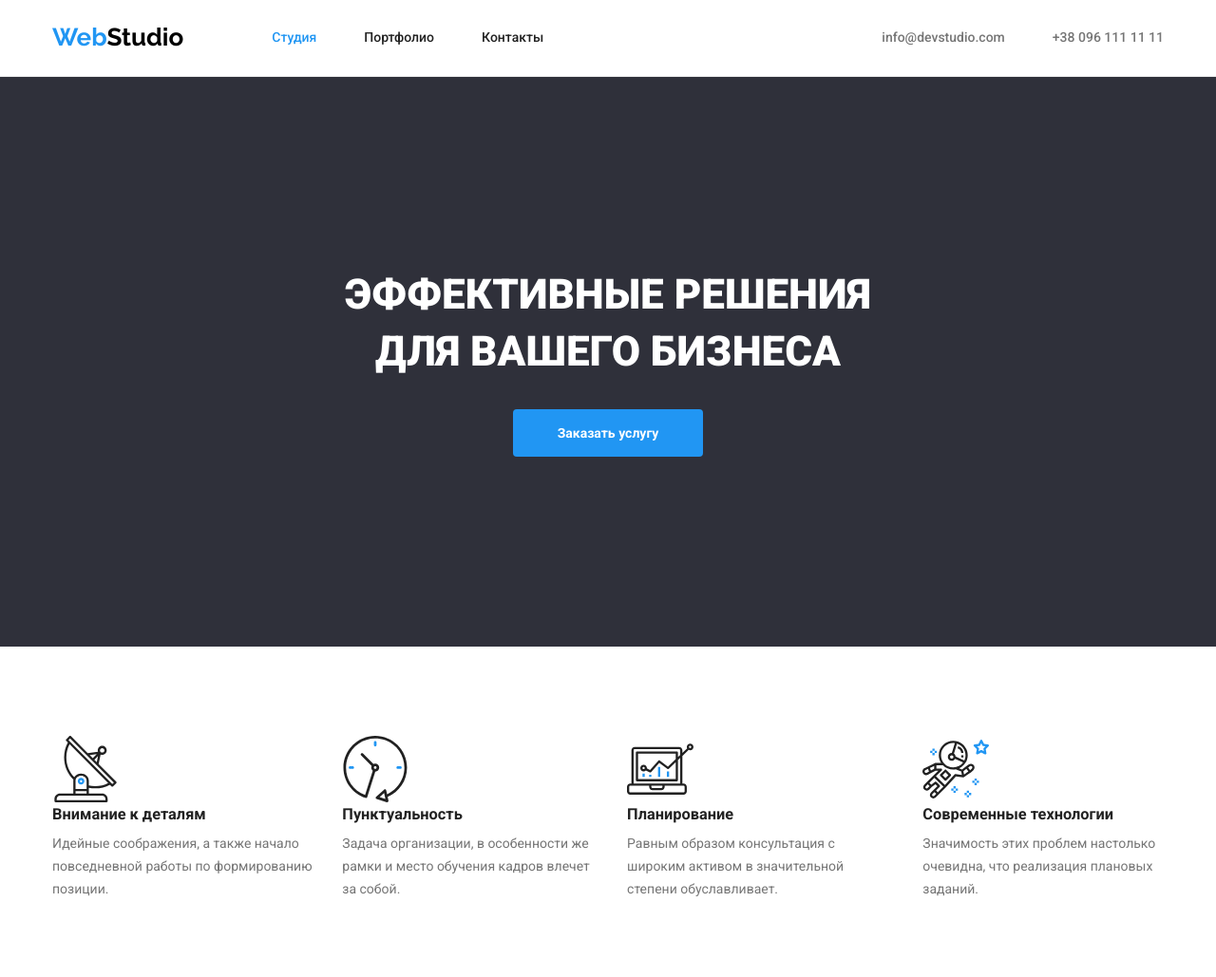
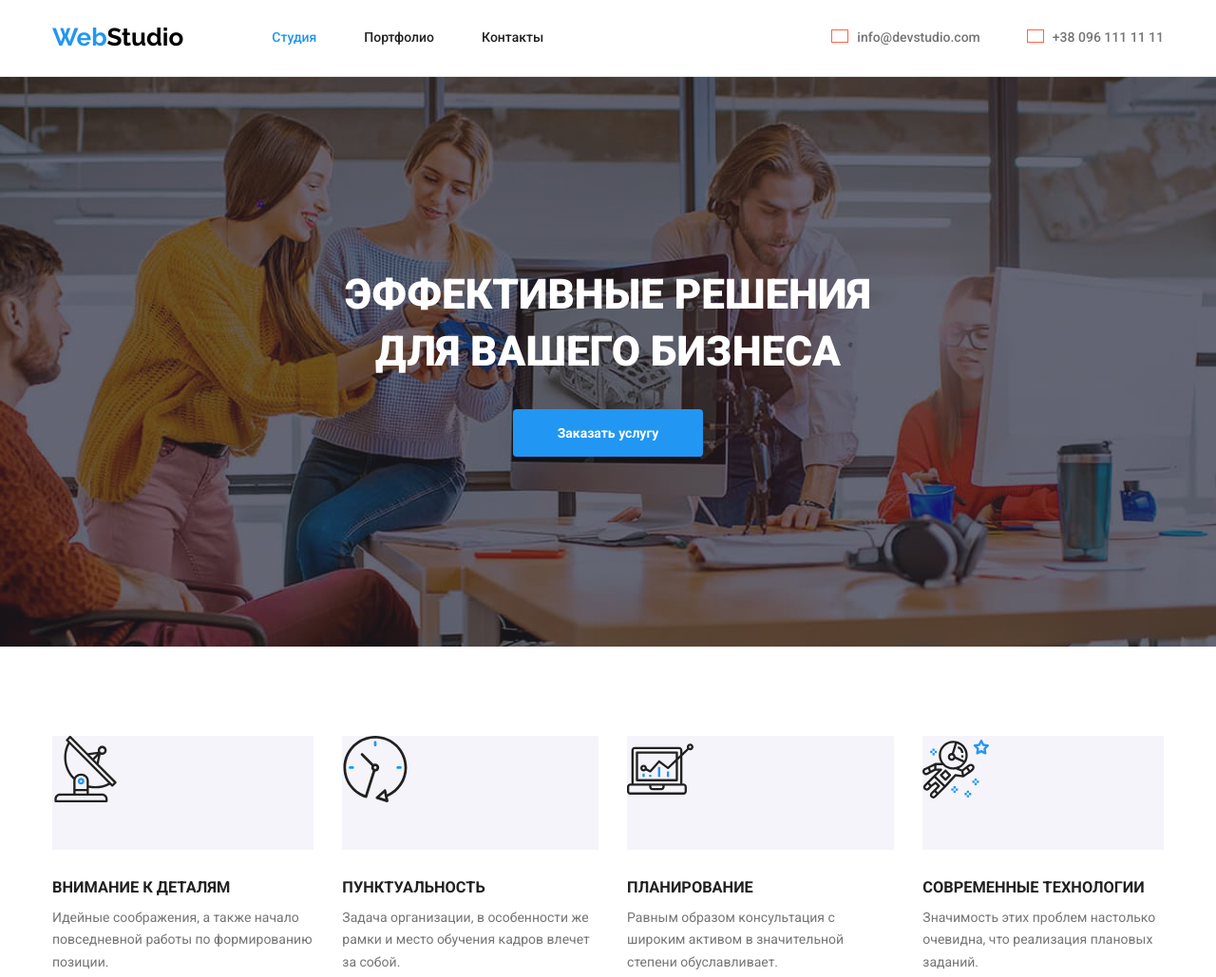
Before and after one commit to PavliukD/goit-markup-hw-04, a plain HTML site: page index.html in a window 1280 px wide. Shown: the top 1029 px of the page at 95% size. Drawn offline with nearby package versions, Linux system fonts and the light colour scheme.

Commit message:
Добавлены стили для страницы Портфолио

```diff
--- a/css/styles.css
+++ b/css/styles.css
@@ -6,6 +6,7 @@
   --section-main-background-color: #e5e5e5;
   --section-secondary-background-color: #f5f4fa;
   --main-body-color: #ffffff;
+  --button-hover-color: #188ce8;
 }
 
 /*если надо выделить границы элемента - используй outline: 2px solid tomato;*/
@@ -125,6 +126,15 @@ p {
   margin-left: auto;
 }
 
+.contacts .item::before {
+  content: '';
+  display: inline-block;
+  margin-right: 10px;
+  width: 16px;
+  height: 12px;
+  outline: 1px solid tomato;
+}
+
 .contacts .item + .item {
   margin-left: 50px;
 }
@@ -142,6 +152,19 @@ p {
   background-color: var(--hero-background-color);
   padding-top: 200px;
   padding-bottom: 200px;
+  margin-left: auto;
+  margin-right: auto;
+  background-image: linear-gradient(
+      to right,
+      rgba(47, 48, 58, 0.4),
+      rgba(47, 48, 58, 0.4)
+    ),
+    url(../images/hero-background-image.jpg);
+  background-repeat: no-repeat;
+  background-position: center;
+  background-size: cover;
+  max-width: 1600px;
+  min-height: 600px;
 }
 
 .hero-title {
@@ -169,6 +192,11 @@ p {
   display: block;
   margin-left: auto;
   margin-right: auto;
+  box-shadow: 0px 4px 4px rgba(0, 0, 0, 0.15);
+}
+
+.hero-button:hover {
+  background-color: var(--button-hover-color);
 }
 
 /*features*/
@@ -196,15 +224,28 @@ p {
   margin-left: 30px;
 }
 
+.features-list .item {
+  width: calc((100%-90px) / 4);
+}
+
 .features-title {
   color: var(--secondary-text-color);
   line-height: 1.2;
-  margin: 0;
+  margin-top: 30px;
+  margin-bottom: 0;
+  text-transform: uppercase;
 }
 
 .features-text {
   line-height: 1.7;
   margin-top: 10px;
+}
+
+.features-picture {
+  display: block;
+  width: 100%;
+  height: 120px;
+  background-color: var(--section-secondary-background-color);
 }
 
 .section-title {
@@ -220,7 +261,7 @@ p {
   padding-top: 0;
 }
 
-.what-are-we-doing-list {
+.what-are-we-doing {
   margin-top: 50px;
   display: flex;
   justify-content: space-between;
@@ -328,9 +369,12 @@ p {
   padding: 6px 22px 6px 22px;
 }
 
-.filter-button:hover {
+.filter-button:hover,
+.filter-button:focus {
   color: var(--main-body-color);
   background-color: var(--action-color);
+  box-shadow: 0px 3px 1px rgba(0, 0, 0, 0.1), 0px 1px 2px rgba(0, 0, 0, 0.08),
+    0px 2px 2px rgba(0, 0, 0, 0.12);
 }
 
 .portfolio-exsamples {
@@ -345,6 +389,11 @@ p {
   margin-left: 30px;
   margin-bottom: 30px;
   flex-basis: calc ((100% - 3 * 30px) / 3);
+}
+
+.porfolio-exsamples-item:hover {
+  box-shadow: 0px 1px 1px rgba(0, 0, 0, 0.12), 0px 4px 4px rgba(0, 0, 0, 0.06),
+    1px 4px 6px rgba(0, 0, 0, 0.16);
 }
 
 .portfolio-title {
```
